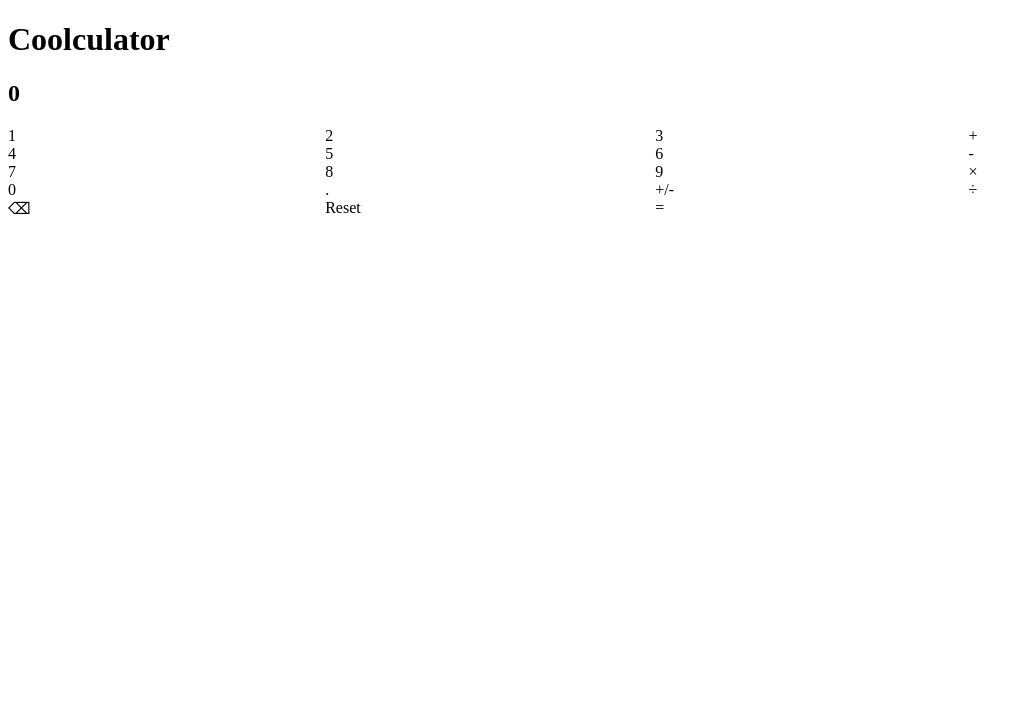
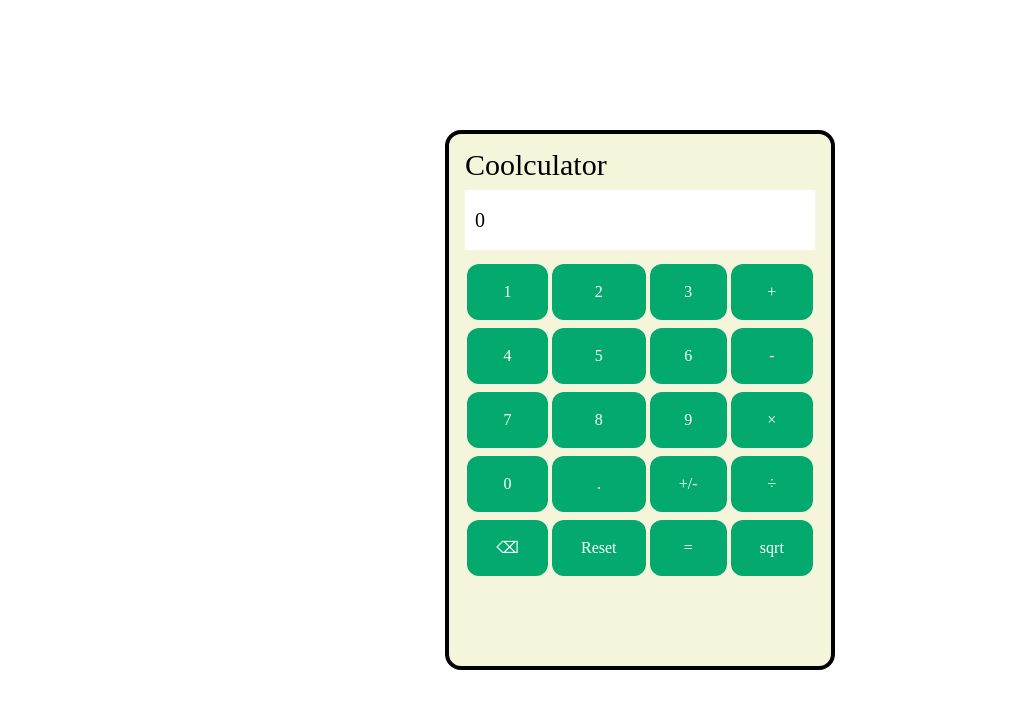
Before and after one commit to dmcgrouther/coolculator, a React (Vite) app in the folder coolculator/: page / in a window 1280 px wide. Shown: the top 708 px of the page, without its empty margins (0-1032 px from the left). Built offline with nearby package versions, Linux system fonts and the light colour scheme.

Commit message:
Add stylinggit add -A!

```diff
--- a/coolculator/src/App.css
+++ b/coolculator/src/App.css
@@ -0,0 +1,21 @@
+.cool-title {
+    font-size: 30px;
+    margin-bottom: 10px;
+}
+
+.display-window {
+    --window-size: 20px;
+    width: 100%;
+    border-style: solid;
+    border-color: #04AA6D;
+    background-color: white;
+    font-size: var(--window-size);
+    padding-top: var(--window-size);
+    padding-bottom: var(--window-size);
+    padding-left: calc(var(--window-size) / 2);
+    padding-right: calc(var(--window-size) / 2);
+    box-sizing:border-box;
+    margin-bottom: 10px;
+
+
+}
--- a/coolculator/src/App.tsx
+++ b/coolculator/src/App.tsx
@@ -28,7 +28,14 @@ function App() {
         answer = x.times(y);
         break;
       case "/":
+        if(y.toString() === "0") {
+          alert("You can't divide by zero!!!");
+          window.location.reload();
+          return "";
+        } else {
           answer = x.div(y);
+        }
+
         break;
     }
     return answer.toString();
@@ -58,12 +65,13 @@ function App() {
   // }
 
   const handleEqualsClick = (): void => { // calculates binary operations
+    if(!onFirstNumber) {
       setSecondNumber(displayNumber);
       let answer:string = doCalculation();
       setActiveOperation("");
       setDisplayNumber(answer);
       setOnFirstNumber(true);
-
+    }
   }
 
   const handleDecimalClick = (): void => {
@@ -97,6 +105,11 @@ function App() {
     }
   }
 
+  const handleSquareRoot = (): void => {
+    let x : Decimal = new Decimal(displayNumber).sqrt();
+    setDisplayNumber(x.toString())
+  }
+
   const [displayNumber, setDisplayNumber] = useState<string>("0");
   const [onFirstNumber, setOnFirstNumber] = useState<boolean>(true); // isn't this just !activeOperation ?
   const [firstNumber, setFirstNumber] = useState<string>("0");
@@ -105,8 +118,9 @@ function App() {
 
   return (
     <div className="App">
-      <h1>Coolculator</h1>
-      <h2>{displayNumber}</h2>
+      <div className="main-frame">
+        <h1 className="cool-title">Coolculator</h1>
+        <h2 className="display-window">{displayNumber}</h2>
         <div className="numpad">
           <NumberButton buttonLabel={"1"} handleNumberClick={(e) => handleNumberClick("1")} />
           <NumberButton buttonLabel={"2"} handleNumberClick={(e) => handleNumberClick("2")} />
@@ -127,6 +141,9 @@ function App() {
           <CalcButton buttonLabel={"\u232B"} handleCalcClick={handleBackSpaceClick} />
           <CalcButton buttonLabel={"Reset"} handleCalcClick={() => window.location.reload()} />
           <CalcButton buttonLabel={"="} handleCalcClick={handleEqualsClick} />
+          <CalcButton buttonLabel={"sqrt"} handleCalcClick={handleSquareRoot} />
+        </div>
+
       </div>
 
     </div>
--- a/coolculator/src/components/CalcButton.tsx
+++ b/coolculator/src/components/CalcButton.tsx
@@ -8,7 +8,7 @@ export const CalcButton : React.FC<CalcButtonProps>= (props: CalcButtonProps)=>
   const { handleCalcClick, buttonLabel } = props;
 
   return (
-    <div onClick={handleCalcClick}>
+    <div onClick={handleCalcClick} className="gen-button calc-button">
       {buttonLabel}
     </div>
     )
--- a/coolculator/src/components/NumberButton.tsx
+++ b/coolculator/src/components/NumberButton.tsx
@@ -8,7 +8,7 @@ export const NumberButton : React.FC<NumberButtonProps>= (props: NumberButtonPro
   const { handleNumberClick, buttonLabel } = props;
 
   return (
-    <div onClick={handleNumberClick}>
+    <div onClick={handleNumberClick} className="gen-button num-button">
       {buttonLabel}
     </div>
   )
--- a/coolculator/src/components/OperationButton.tsx
+++ b/coolculator/src/components/OperationButton.tsx
@@ -1,3 +1,5 @@
+import './buttons.css'
+
 type OperationButtonProps = {
     buttonLabel: string,
     isOperationActive: boolean,
@@ -9,7 +11,7 @@ type OperationButtonProps = {
     const { handleOperationClick, buttonLabel, isOperationActive } = props;
 
     return (
-      <div onClick={handleOperationClick} style={{"visibility" : isOperationActive ? "hidden" : "visible" }}>
+      <div onClick={handleOperationClick} style={{"visibility" : isOperationActive ? "hidden" : "visible" }} className="gen-button op-button">
         {buttonLabel}
       </div>
       )
--- /dev/null
+++ b/coolculator/src/components/buttons.css
@@ -0,0 +1,13 @@
+.gen-button {
+    background-color: #04AA6D; /* Green */
+    border: none;
+    color: white;
+    padding: 20px;
+    text-align: center;
+    text-decoration: none;
+    display: inline-block;
+    font-size: 16px;
+    margin: 4px 2px;
+    cursor: pointer;
+    border-radius: 12px;
+  }
--- a/coolculator/src/index.css
+++ b/coolculator/src/index.css
@@ -1,3 +1,32 @@
+
+
+html, body {
+    height: 100%;
+}
+
+#root {
+    height: 100%;
+    --round-width: 16px;
+}
+
+.App {
+    display: flex;
+    justify-content: center;
+    align-items: center;
+    height: 100%;
+}
+.main-frame {
+    border-style: solid;
+    border-color: black;
+    border-width: 4px;
+    border-radius: var(--round-width);
+    background-color: beige;
+    width: 350px;
+    height: 500px;
+    padding: var(--round-width);
+
+}
+
 .numpad {
     display: grid;
     grid-template-columns: auto auto auto auto;
--- a/coolculator/src/main.tsx
+++ b/coolculator/src/main.tsx
@@ -1,6 +1,7 @@
 import React from 'react'
 import ReactDOM from 'react-dom/client'
 import App from './App'
+import './reset.css'
 import './index.css'
 
 ReactDOM.createRoot(document.getElementById('root') as HTMLElement).render(
```
Lines whose indentation alone changed are shown as unchanged.
